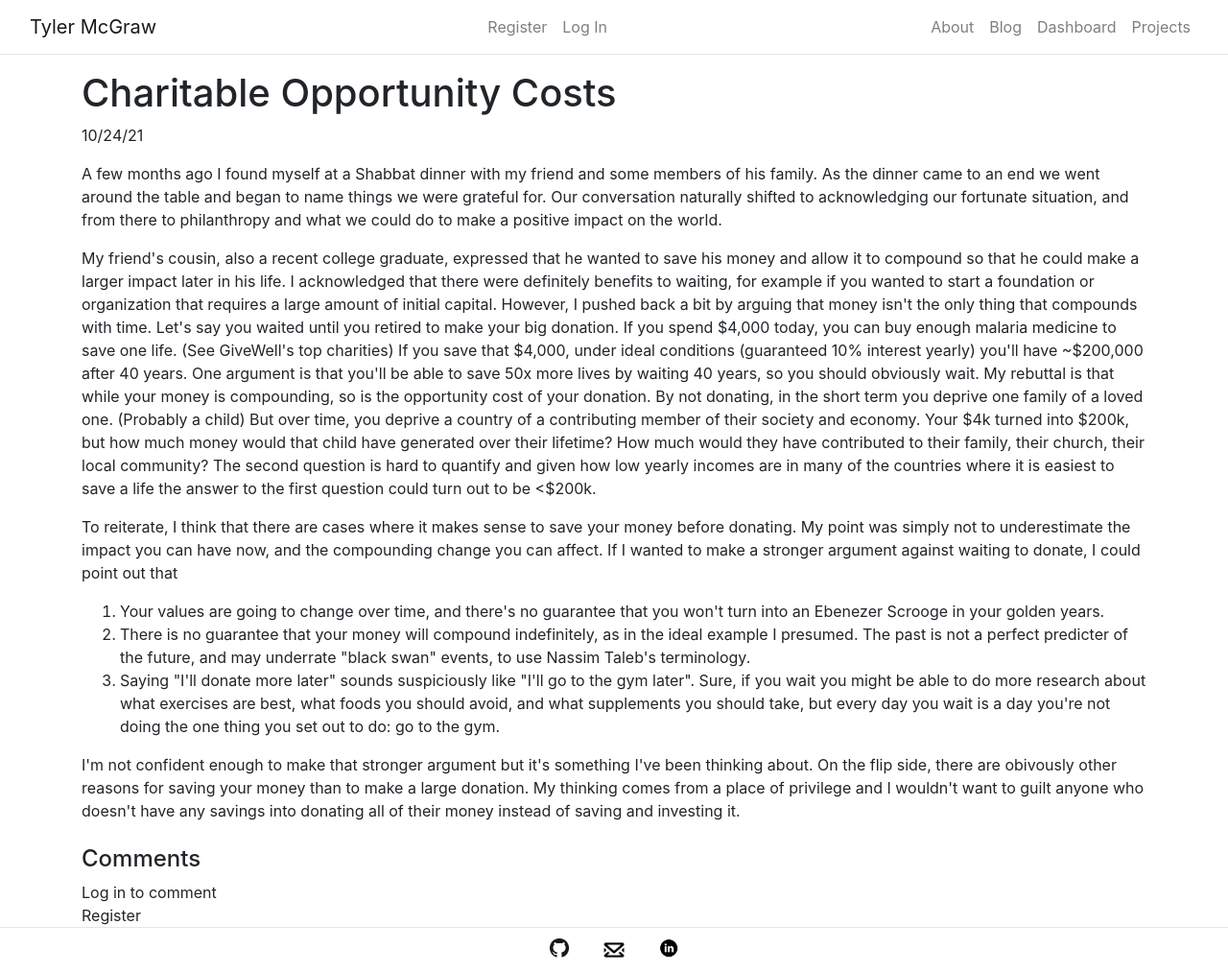
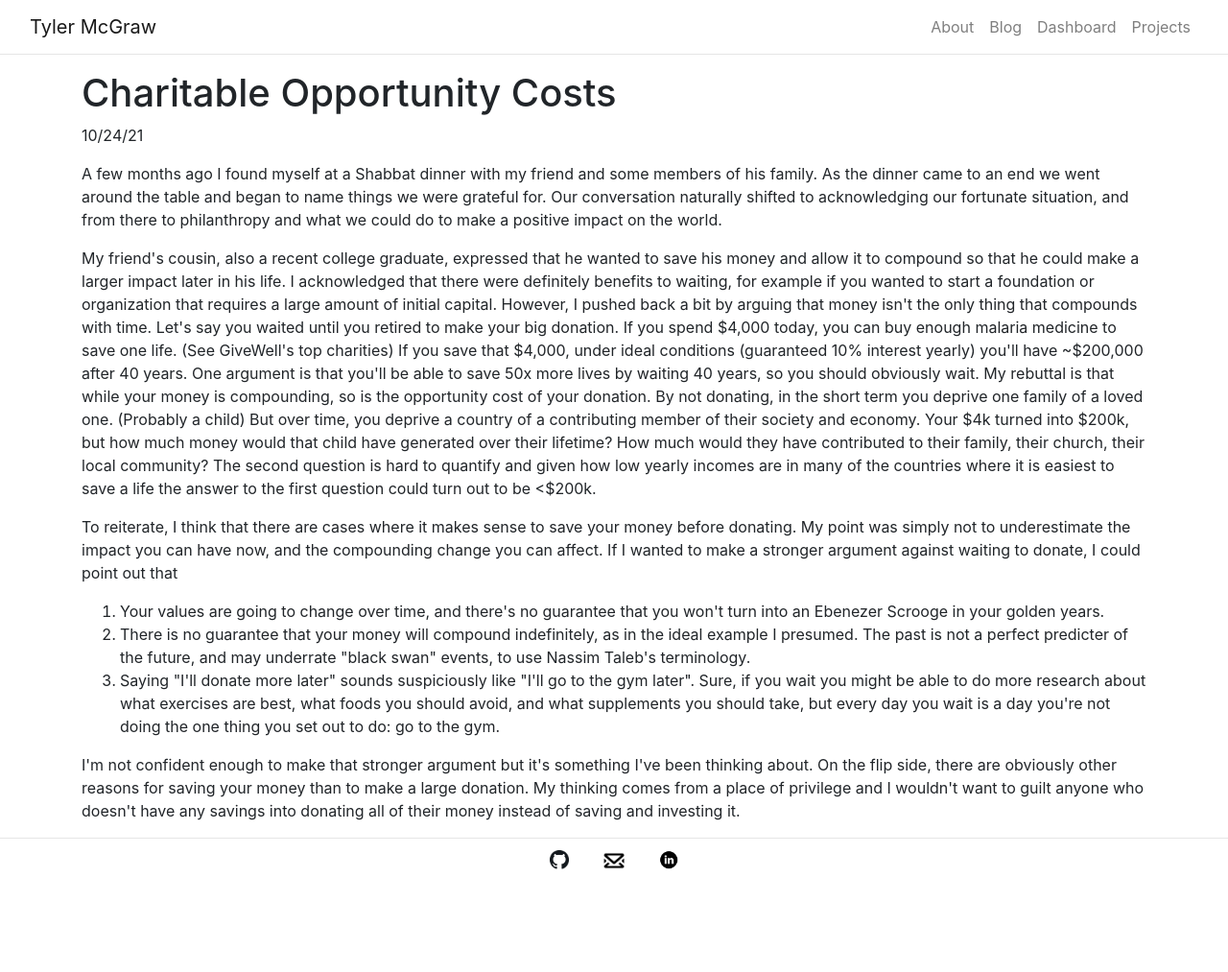
Before and after one commit to tylermcgraw/personal_website, a Flask app: page /blog/post/charity_opportunity_cost in a window 1280 px wide. Shown: the whole page at 96% size. After the commit the page ends 906 px from the top, so only its background shows below. Run offline with Flask 2, Linux system fonts and the light colour scheme; data comes from the database, SQL or seed files in the repository; both versions use the stored data as it was before the commit.

Commit message:
New post, removed comments and login

```diff
--- a/flaskr/blog.py
+++ b/flaskr/blog.py
@@ -1,6 +1,6 @@
 from flask import Blueprint, flash, g, redirect, render_template, request, url_for
 from werkzeug.exceptions import abort
-from flaskr.auth import login_required
+#from flaskr.auth import login_required
 from flaskr.db import get_db
 
 bp = Blueprint('blog', __name__, url_prefix='/blog')
@@ -11,6 +11,11 @@ def home():
   return render_template('blog/home.html')
 
 
+@bp.route('/post/<string:post>', methods=('GET', 'POST'))
+def post(post):
+  return render_template(f'blog/posts/{post}.html', post=post)
+
+'''
 # Render post and comments, add comment if POST request
 @bp.route('/post/<string:post>', methods=('GET', 'POST'))
 def post(post):
@@ -62,3 +67,4 @@ def delete(id, post):
   db.execute('DELETE FROM comment WHERE id = ?', (id,))
   db.commit()
   return redirect(url_for('blog.post', post=post))
+'''
--- a/flaskr/schema.sql
+++ b/flaskr/schema.sql
@@ -4,7 +4,7 @@ DROP TABLE IF EXISTS artist;
 DROP TABLE IF EXISTS track;
 DROP TABLE IF EXISTS friend;
 DROP TABLE IF EXISTS book;
-
+/*
 CREATE TABLE user (
   id INTEGER PRIMARY KEY AUTOINCREMENT,
   username TEXT UNIQUE NOT NULL,
@@ -15,11 +15,11 @@ CREATE TABLE comment (
   id INTEGER PRIMARY KEY AUTOINCREMENT,
   author_id INTEGER NOT NULL,
   created TIMESTAMP NOT NULL DEFAULT CURRENT_TIMESTAMP,
-  post TEXT NOT NULL, /* REFERENCES post */
+  post TEXT NOT NULL,
   body TEXT NOT NULL,
   FOREIGN KEY (author_id) REFERENCES user (id)
 );
-
+*/
 CREATE TABLE artist (
   id INTEGER PRIMARY KEY AUTOINCREMENT,
   name TEXT NOT NULL,
--- a/flaskr/templates/blog/posts/charity_opportunity_cost.html
+++ b/flaskr/templates/blog/posts/charity_opportunity_cost.html
@@ -23,6 +23,6 @@
     </ol>
 </p>
 <p>
-    I'm not confident enough to make that stronger argument but it's something I've been thinking about. On the flip side, there are obivously other reasons for saving your money than to make a large donation. My thinking comes from a place of privilege and I wouldn't want to guilt anyone who doesn't have any savings into donating all of their money instead of saving and investing it.
+    I'm not confident enough to make that stronger argument but it's something I've been thinking about. On the flip side, there are obviously other reasons for saving your money than to make a large donation. My thinking comes from a place of privilege and I wouldn't want to guilt anyone who doesn't have any savings into donating all of their money instead of saving and investing it.
 </p>
 {% endblock %}
--- a/flaskr/templates/blog/posts/kings_gambit.html
+++ /dev/null
@@ -1,5 +0,0 @@
-{% extends "post.html" %}
-{% block main %}
-<iframe src="https://lichess.org/embed/3pUUJTP2#31?theme=auto&bg=auto"
-width=600 height=397 frameborder=0></iframe>
-{% endblock %}
--- a/flaskr/templates/layout.html
+++ b/flaskr/templates/layout.html
@@ -18,7 +18,6 @@
       <nav class="navbar navbar-expand-lg navbar-light">
         <div class="container-fluid">
           <a class="navbar-brand" id="home" href="{{ url_for('index') }}">Tyler McGraw</a>
-          {% block header %}{% endblock %}
           <ul class="navbar-nav">
             <li class="nav-item">
               <a class="nav-link" id="about" href="{{ url_for('about') }}">About</a>
--- a/flaskr/templates/post.html
+++ b/flaskr/templates/post.html
@@ -4,50 +4,7 @@
   Blog
 {% endblock %}
 
-{% block header %}
-  <ul class="navbar-nav">
-    {% if g.user %}
-      <li class="nav-item">
-        <span class="nav-link active">{{ g.user['username'] }}</span>
-      </li>
-      <li class="nav-item">
-        <a class="nav-link" href="{{ url_for('auth.logout', post=post) }}">Log Out</a>
-      </li>
-    {% else %}
-      <li class="nav-item">
-        <a class="nav-link" href="{{ url_for('auth.register', post=post) }}">Register</a>
-      </li>
-      <li class="nav-item">
-        <a class="nav-link" href="{{ url_for('auth.login', post=post) }}">Log In</a>
-      </li>
-    {% endif %}
-    </ul>
+{% block main %}
+{% block post %}
 {% endblock %}
-
-{% block main %}
-{% block post %}{% endblock %}
-<h4 class="mt-4">Comments</h4>
-{% for comment in comments %}
-  <div class="comment">
-    <p class="body">
-      {{ comment['body'] }}
-      <div class="about">by {{ comment['username'] }} on {{ comment['created'].strftime('%Y-%m-%d') }}</div>
-    </p>
-    {% if g.user['id'] == comment['author_id'] %}
-      <form action="{{ url_for('blog.delete', id=comment['id'], post=post) }}" method="post">
-        <input class="danger" type="submit" value="Delete" onclick="return confirm('Are you sure?');">
-      </form>
-    {% endif %}
-  </div>
-  <hr>
-{% endfor %}
-{% if g.user %}
-  <form method="post">
-    <textarea autocomplete="off" name="body" id="body"></textarea>
-    <input type="submit" value="Save">
-  </form>
-{% else %}
-  <a href="{{ url_for('auth.login', post=post) }}">Log in to comment</a><br>
-  <a href="{{ url_for('auth.register', post=post) }}">Register</a>
-{% endif %}
 {% endblock %}
```
Also changed, not shown: flaskr/__init__.py (+7 -33 lines), flaskr/templates/blog/home.html (+1 -21 lines), flaskr/templates/blog/posts/movies.html (added, +35 -0 lines), flaskr/templates/dashboard.html (+5 -5 lines), instance/flaskr.sqlite.
